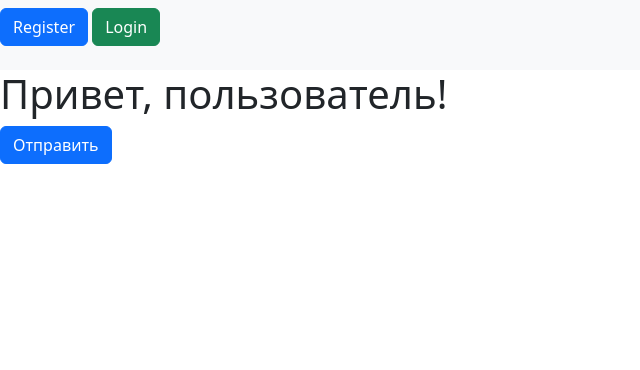
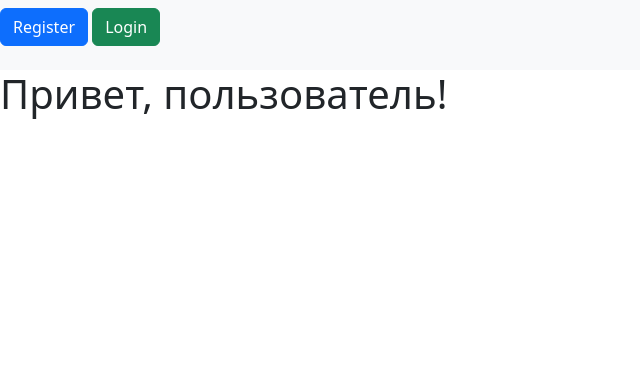
Before and after one commit to Near8954/Hosting, a Flask app: page / in a window 1280 px wide. Shown: the top 370 px of the page, without its empty margins (0-640 px from the left). Run offline with Flask 3, Linux system fonts and the light colour scheme.

```diff
--- a/templates/home_page.html
+++ b/templates/home_page.html
@@ -1,7 +1,5 @@
 {% extends "base.html" %} <!--Расширяем этот файлик-->
 {% block title %}Home page{% endblock %}
 {% block content %}
-
     <h1>Привет, {{ username }}!</h1>
-    <button type="submit" class="btn btn-primary">Отправить</button>
 {% endblock %}
```
